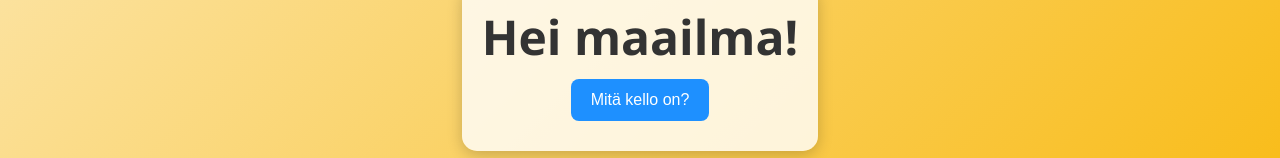
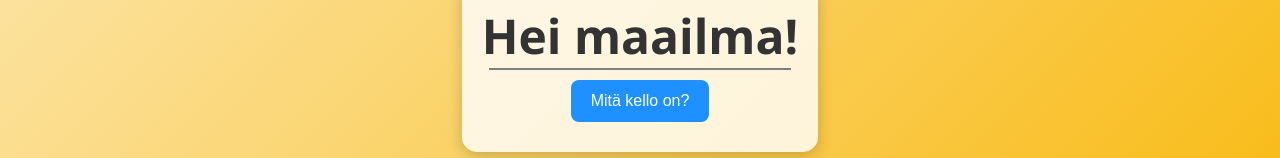
Before and after one commit to anniinakettunen/gitversionhallintakurssi, a plain HTML site: page index.html in a window 1280 px wide. Shown: the part 333-491 px from the top of the page. Drawn offline with Linux system fonts and the light colour scheme.

Commit message:
Tyylitelty kellonaikaelementti

```diff
--- a/styles.css
+++ b/styles.css
@@ -48,3 +48,10 @@ button {
 button:hover {
   background-color: #0b5ed7;
 }
+
+#datetime {
+  background-color: white;
+  width: 300px;
+  margin: auto;
+  border: 1px solid grey;
+}
```
